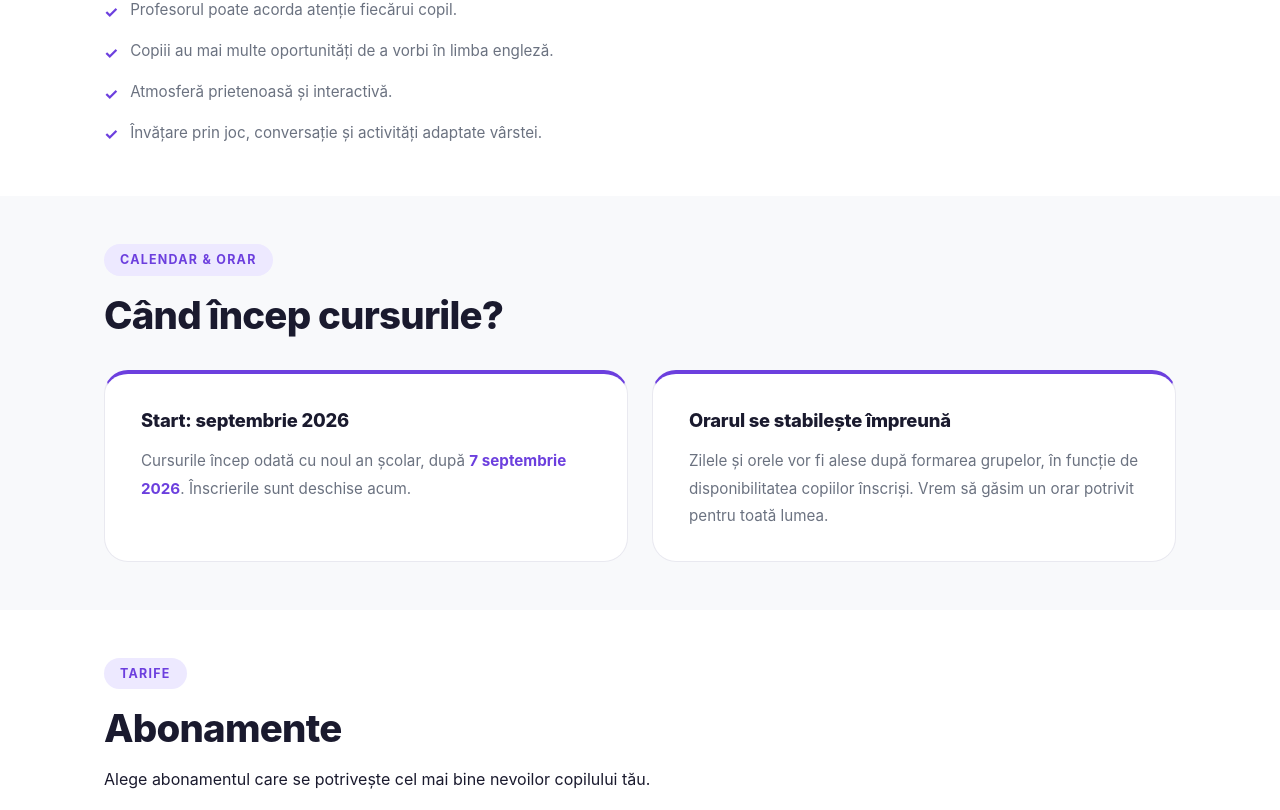
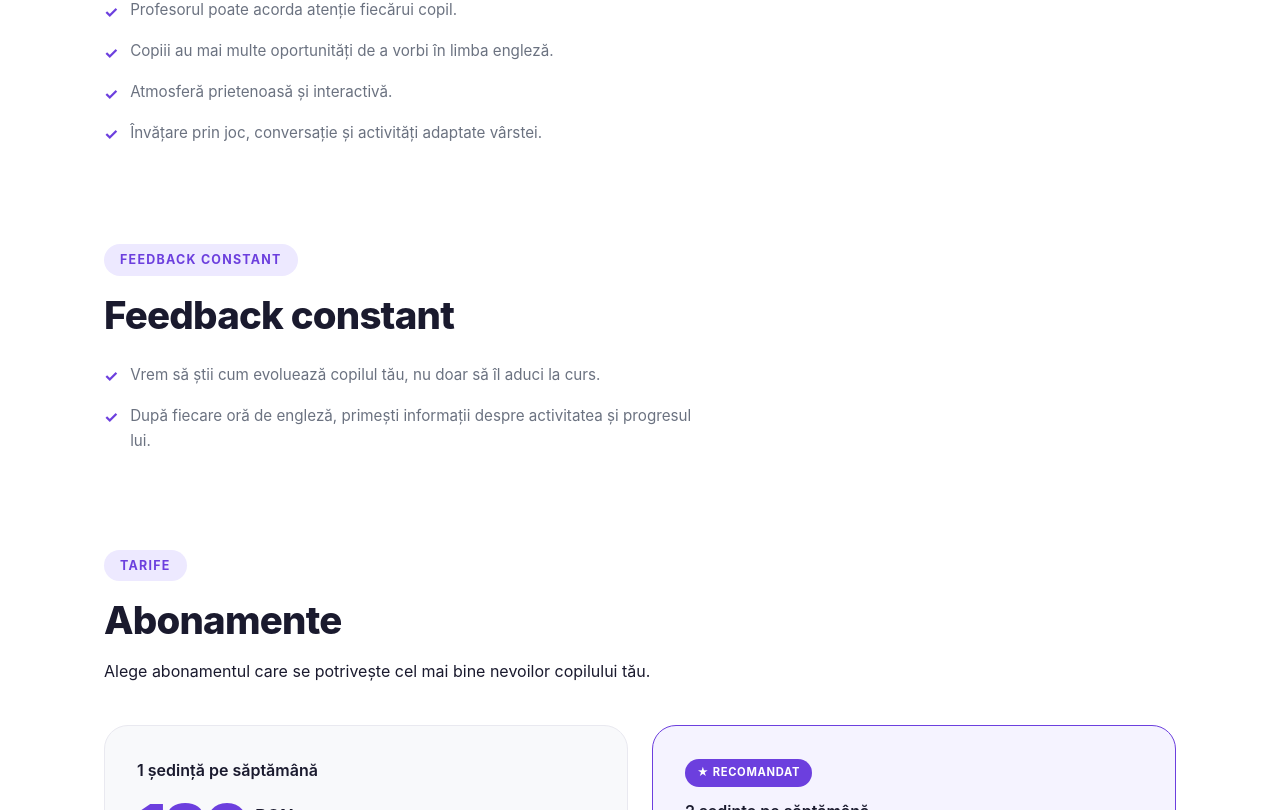
Before and after one commit to lavinianetotea/afterschool-sanandrei, a React (Create React App) app in the folder client/: page /cursuri-engleza in a window 1280 px wide. Shown: the part 531-1341 px from the top of the page. Built offline with nearby package versions, Linux system fonts and the light colour scheme.

Commit message:
english courses

```diff
--- a/client/src/pages/CursuriEngleza.jsx
+++ b/client/src/pages/CursuriEngleza.jsx
@@ -63,28 +63,14 @@ export default function CursuriEngleza() {
         </div>
       </section>
 
-      <section className="engleza-calendar-section">
+      <section>
         <div className="container">
-          <span className="section-tag">Calendar & Orar</span>
-          <h2 className="section-title">Când încep cursurile?</h2>
-          <div className="engleza-info-cards">
-            <div className="engleza-info-card">
-              <h3>Start: septembrie 2026</h3>
-              <p>
-                Cursurile încep odată cu noul an școlar, după{" "}
-                <strong>7 septembrie 2026</strong>. Înscrierile sunt deschise
-                acum.
-              </p>
-            </div>
-            <div className="engleza-info-card">
-              <h3>Orarul se stabilește împreună</h3>
-              <p>
-                Zilele și orele vor fi alese după formarea grupelor, în funcție
-                de disponibilitatea copiilor înscriși. Vrem să găsim un orar
-                potrivit pentru toată lumea.
-              </p>
-            </div>
-          </div>
+          <span className="section-tag">Feedback constant</span>
+          <h2 className="section-title">Feedback constant</h2>
+          <ul className="engleza-reasons">
+            <li>Vrem să știi cum evoluează copilul tău, nu doar să îl aduci la curs.</li>
+            <li>După fiecare oră de engleză, primești informații despre activitatea și progresul lui.</li>
+          </ul>
         </div>
       </section>
 
```
